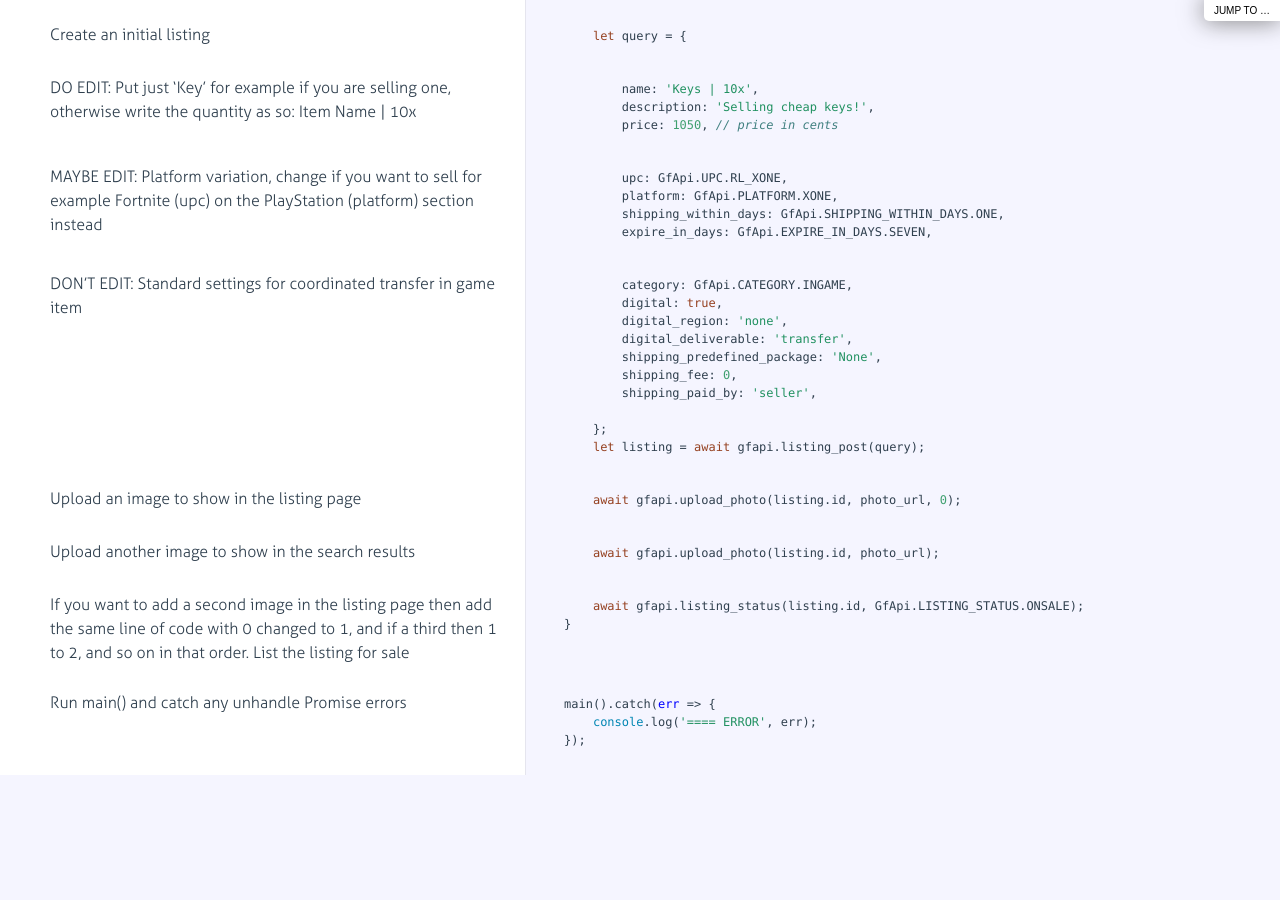
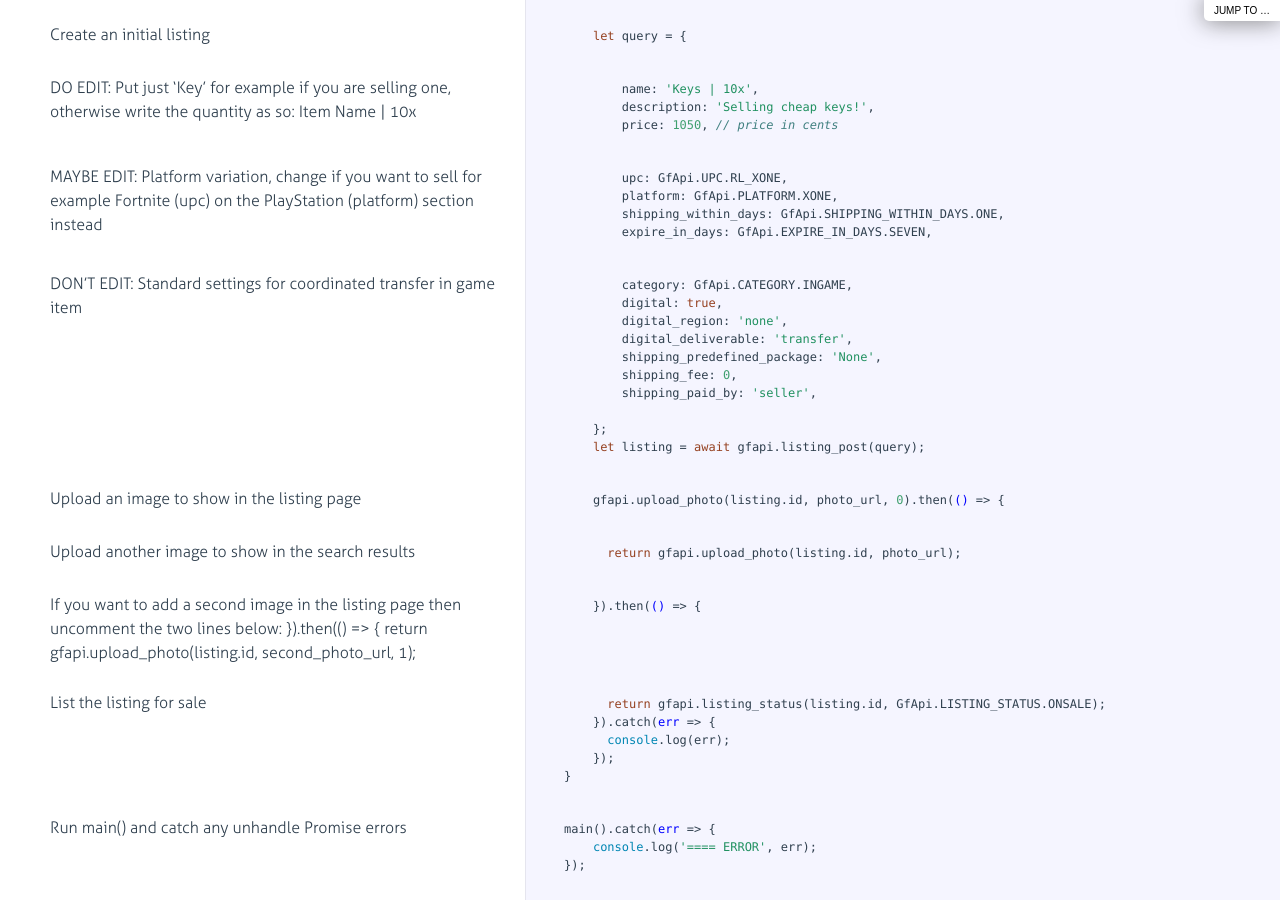
Before and after one commit to gameflip/gfapi, a Jekyll site: the page docs/samples/rl_listing.html, which Jekyll copies as it is, in a window 1280 px wide and 900 px high, scrolled down 912 px. Built offline with Jekyll 4.4.1, drawn with Linux system fonts in a browser that asks for light colours; before the commit the page ends 1687 px from its top, so only the background shows below that.

```diff
--- a/docs/gfapi/0.1.1/index.html
+++ b/docs/gfapi/0.1.1/index.html
@@ -56,7 +56,7 @@
 <br class="clear">
 
 <footer>
-    Documentation generated by <a href="https://github.com/jsdoc3/jsdoc">JSDoc 3.5.5</a> on Thu Jun 14 2018 15:21:36 GMT-0700 (PDT)
+    Documentation generated by <a href="https://github.com/jsdoc3/jsdoc">JSDoc 3.5.5</a> on Thu Jun 14 2018 16:22:09 GMT-0700 (PDT)
 </footer>
 
 <script> prettyPrint(); </script>
--- a/docs/samples/rl_listing.html
+++ b/docs/samples/rl_listing.html
@@ -260,7 +260,7 @@
 
             </div>
 
-            <div class="content"><div class='highlight'><pre>    <span class="hljs-keyword">await</span> gfapi.upload_photo(listing.id, photo_url, <span class="hljs-number">0</span>);</pre></div></div>
+            <div class="content"><div class='highlight'><pre>    gfapi.upload_photo(listing.id, photo_url, <span class="hljs-number">0</span>).then(<span class="hljs-function"><span class="hljs-params">()</span> =&gt;</span> {</pre></div></div>
 
         </li>
 
@@ -275,7 +275,7 @@
 
             </div>
 
-            <div class="content"><div class='highlight'><pre>    <span class="hljs-keyword">await</span> gfapi.upload_photo(listing.id, photo_url);</pre></div></div>
+            <div class="content"><div class='highlight'><pre>      <span class="hljs-keyword">return</span> gfapi.upload_photo(listing.id, photo_url);</pre></div></div>
 
         </li>
 
@@ -286,15 +286,13 @@
               <div class="pilwrap ">
                 <a class="pilcrow" href="#section-13">&#182;</a>
               </div>
-              <p>If you want to add a second image in the listing page then add the same
-line of code with 0 changed to 1, and if a third then 1 to 2, and so on
-in that order.
-List the listing for sale</p>
+              <p>If you want to add a second image in the listing page then uncomment the two lines below:
+}).then(() =&gt; {
+return gfapi.upload_photo(listing.id, second_photo_url, 1);</p>
 
             </div>
 
-            <div class="content"><div class='highlight'><pre>    <span class="hljs-keyword">await</span> gfapi.listing_status(listing.id, GfApi.LISTING_STATUS.ONSALE);
-}</pre></div></div>
+            <div class="content"><div class='highlight'><pre>    }).then(<span class="hljs-function"><span class="hljs-params">()</span> =&gt;</span> {</pre></div></div>
 
         </li>
 
@@ -304,6 +302,25 @@
 
               <div class="pilwrap ">
                 <a class="pilcrow" href="#section-14">&#182;</a>
+              </div>
+              <p>List the listing for sale</p>
+
+            </div>
+
+            <div class="content"><div class='highlight'><pre>      <span class="hljs-keyword">return</span> gfapi.listing_status(listing.id, GfApi.LISTING_STATUS.ONSALE);
+    }).catch(<span class="hljs-function"><span class="hljs-params">err</span> =&gt;</span> {
+      <span class="hljs-built_in">console</span>.log(err);
+    });
+}</pre></div></div>
+
+        </li>
+
+
+        <li id="section-15">
+            <div class="annotation">
+
+              <div class="pilwrap ">
+                <a class="pilcrow" href="#section-15">&#182;</a>
               </div>
               <p>Run main() and catch any unhandle Promise errors</p>
 
--- a/package.json
+++ b/package.json
@@ -32,7 +32,8 @@
     "http-errors": "^1.6.2",
     "promise-ratelimit": "^0.0.3",
     "speakeasy": "^2.0.0",
-    "base-64": "^0.1.0"
+    "base-64": "^0.1.0",
+    "file-type": "^8.0.0"
   },
   "devDependencies": {
     "marked": "^0.3.19",
```
Also changed, not shown: docs/gfapi/0.1.1/GfApi.html (+18 -19 lines), docs/gfapi/0.1.1/index.js.html (+20 -16 lines), index.js (+19 -15 lines), src/samples/rl_listing.js (+13 -8 lines).
